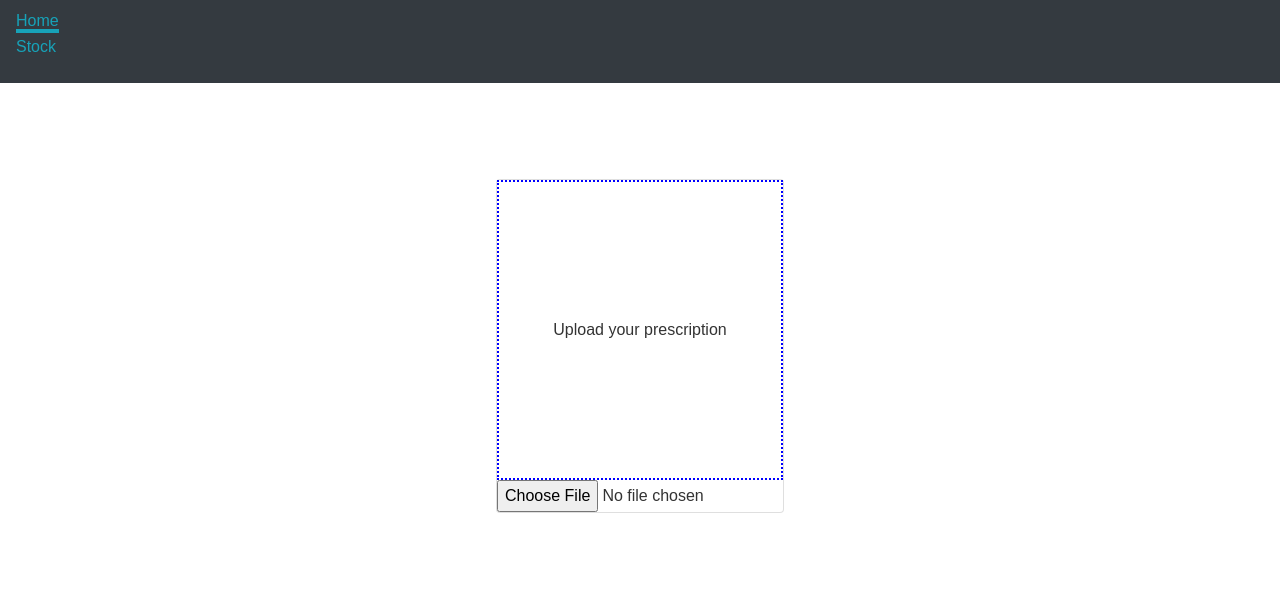
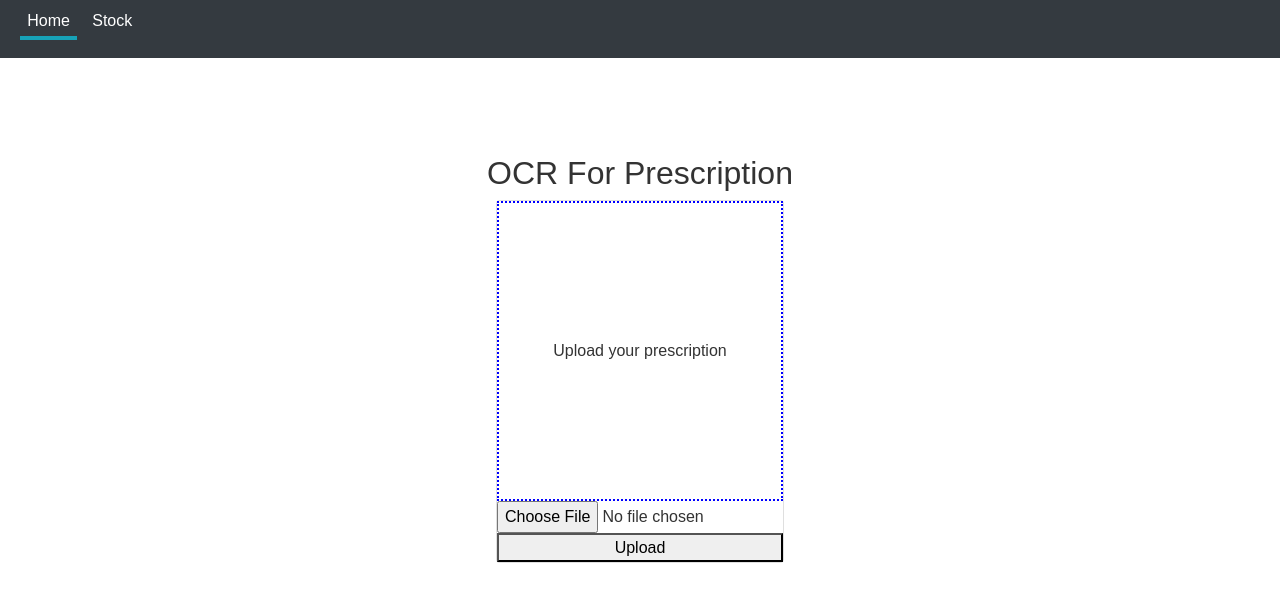
Before and after one commit to tonyeko/garudahacks, a React (Create React App) app in the folder client/: page / in a window 1280 px wide. Shown: the top 602 px of the page. Built offline with nearby package versions, Linux system fonts and the light colour scheme.

Commit message:
Try to connect to backend

```diff
--- a/client/package.json
+++ b/client/package.json
@@ -31,5 +31,6 @@
       "last 1 firefox version",
       "last 1 safari version"
     ]
-  }
+  },
+  "proxy": "http://localhost:5000/"
 }
--- a/client/src/App.css
+++ b/client/src/App.css
@@ -10,6 +10,7 @@ body {
   line-height: 1.6;
   background-color: #fff;
   color: #333;
+  height: 100%;
 }
 
 a {
@@ -39,3 +40,18 @@ ul {
 .horizontal-list {
   display: inline;
 }
+
+.navbar ul {
+  display: flex;
+}
+
+.navbar a {
+  color: #fff;
+  padding: 0.45rem;
+  margin: 0 0.25rem;
+}
+
+.navbar a:hover {
+  text-decoration: none;
+  color: #17a2b8;
+}
--- a/client/src/App.js
+++ b/client/src/App.js
@@ -3,7 +3,6 @@ import { BrowserRouter, Route, Switch } from "react-router-dom";
 import "./App.css";
 import Navbar from "./Component/Navbar";
 import Home from "./Component/Home";
-// import logo from './logo.svg';
 
 function App() {
   return (
--- a/client/src/Component/Home.js
+++ b/client/src/Component/Home.js
@@ -3,13 +3,34 @@ import React, { useState } from "react";
 const Home = () => {
   const [file, setFile] = useState(null);
 
+  const processFile = async (e) => {
+    e.preventDefault();
+    const formData = new FormData();
+    formData.append("file", file);
+    const requestOptions = {
+      method: "POST",
+      body: formData,
+    };
+
+    try {
+      await fetch("http://localhost:5000/ocr", requestOptions);
+    } catch (err) {
+      alert(err.message);
+    }
+  };
+
   return (
+    <>
+      <h2 style={{ textAlign: "center" }}>OCR For Prescription</h2>
       <div style={{ display: "flex", justifyContent: "center" }}>
-      <h2></h2>
-      <div className="card" style={{ width: "18rem" }}>
+        <form
+          className="card"
+          style={{ width: "18rem" }}
+          onSubmit={processFile}
+        >
           {file ? (
             <img
-            src={file}
+              src={URL.createObjectURL(file)}
               style={{ maxHeight: "300px" }}
               id="prescription"
               alt="Not Found"
@@ -31,12 +52,14 @@ const Home = () => {
           <input
             type="file"
             accept="image/*"
-          name="image"
-          name="Upload"
-          onChange={(e) => setFile(URL.createObjectURL(e.target.files[0]))}
+            id="img"
+            placeholder="Browse File"
+            onChange={(e) => setFile(e.target.files[0])}
           />
+          <button>Upload </button>
+        </form>
       </div>
-    </div>
+    </>
   );
 };
 
```
Also changed, not shown: 1 other file (tests, documents, lock files or other folders). Lines whose indentation alone changed are shown as unchanged.
